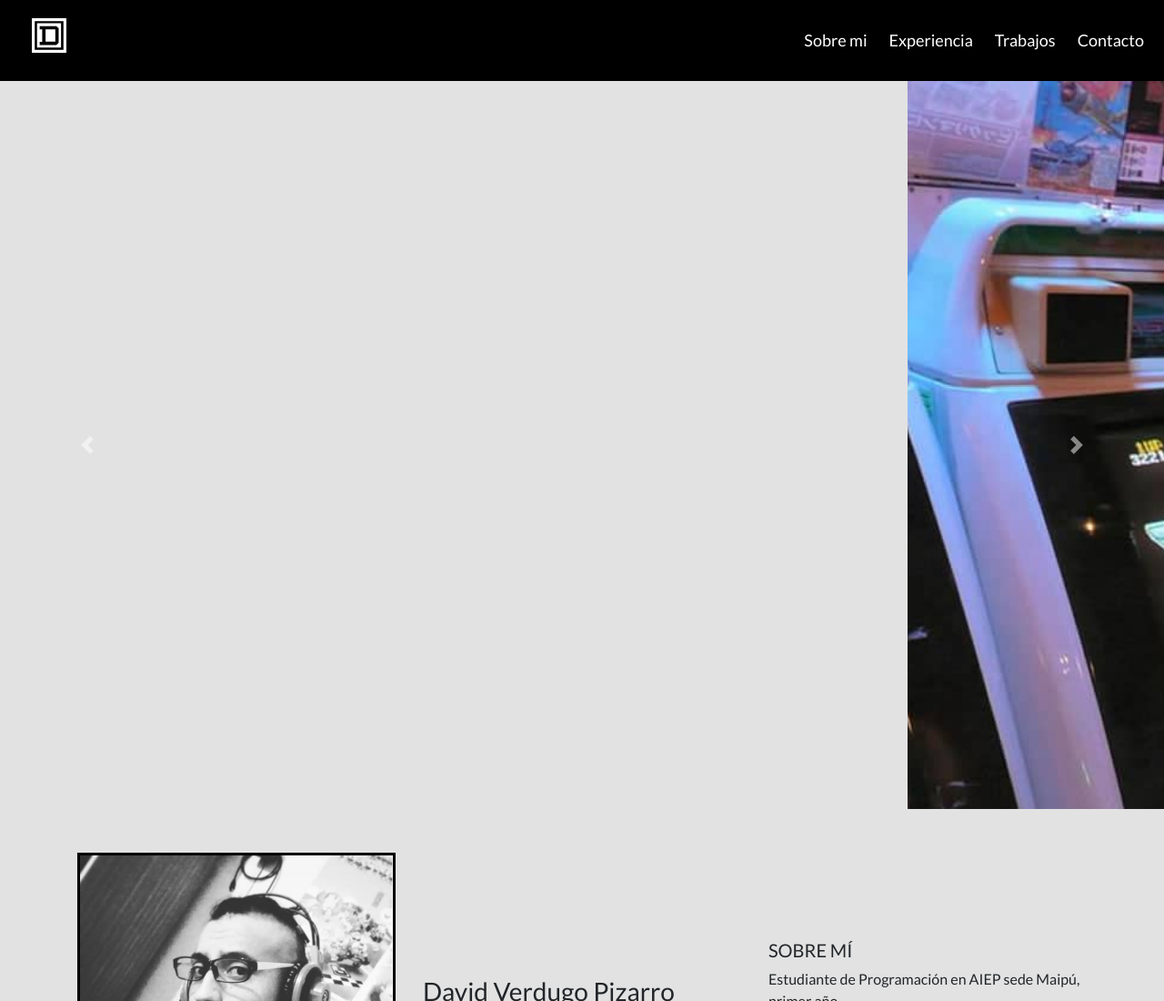
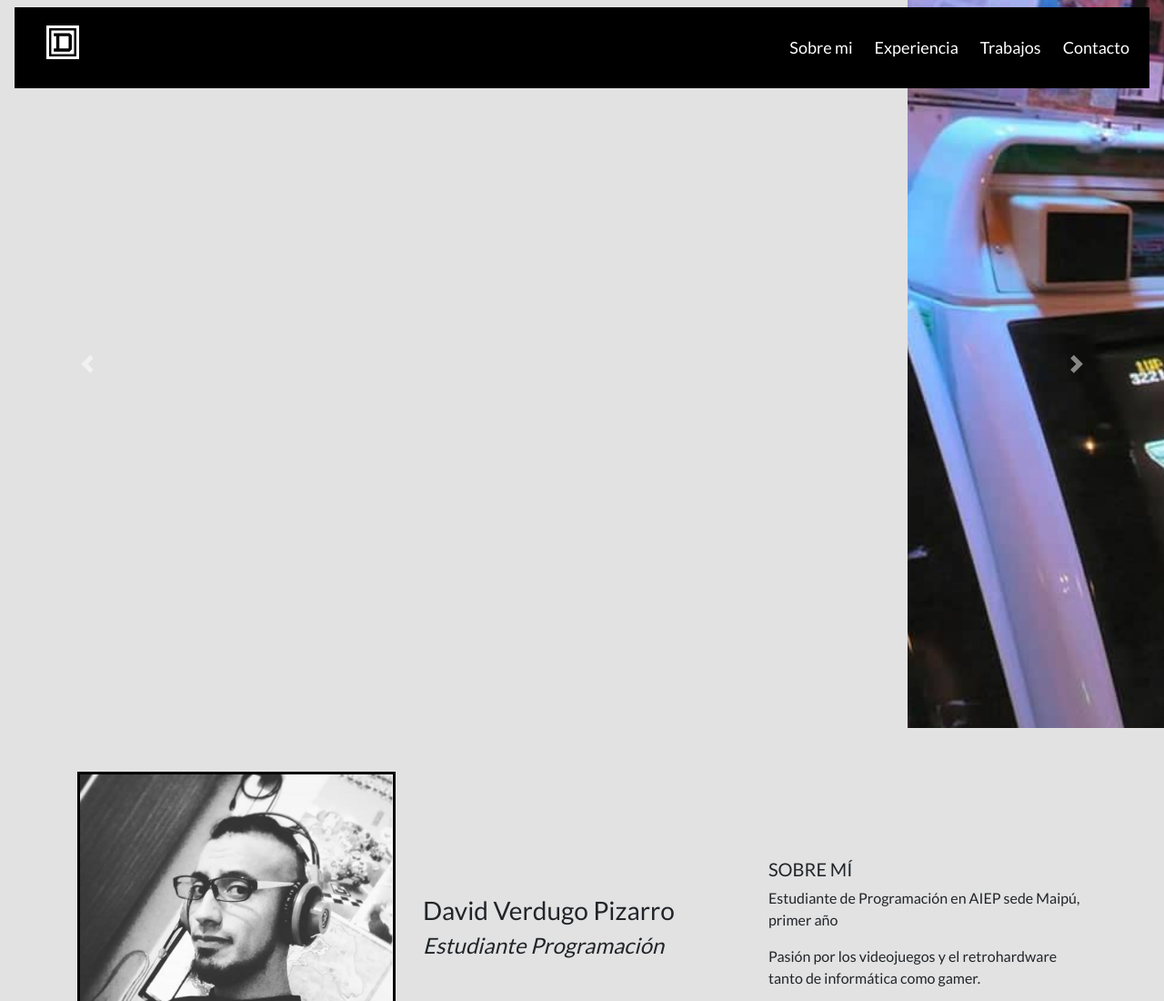
Before and after one commit to matafacka77/Prueba-modulo-1, a plain HTML site: page index.html in a window 1280 px wide. Shown: the top 1100 px of the page at 91% size. Drawn offline with nearby package versions, Linux system fonts and the light colour scheme; a script that the page names is missing.

Commit message:
actualizando nav

```diff
--- a/index.html
+++ b/index.html
@@ -11,7 +11,7 @@
 </head>
 <body>
 
-<nav>
+<nav class="navbar navbar-expand-lg navbar-ligh fixed-top">
 	<div class="header">
 
 	  <img src="./assets/logos/square-d.svg" class="logo">
@@ -23,6 +23,8 @@
 	  </div>
 	</div>
 </nav>
+
+
 	<header id="carouselExampleFade" class="carousel slide carousel-fade" data-ride="carousel">
     <div class="carousel-inner">
       <div class="carousel-item active" id="carousel-01"></div>
```
